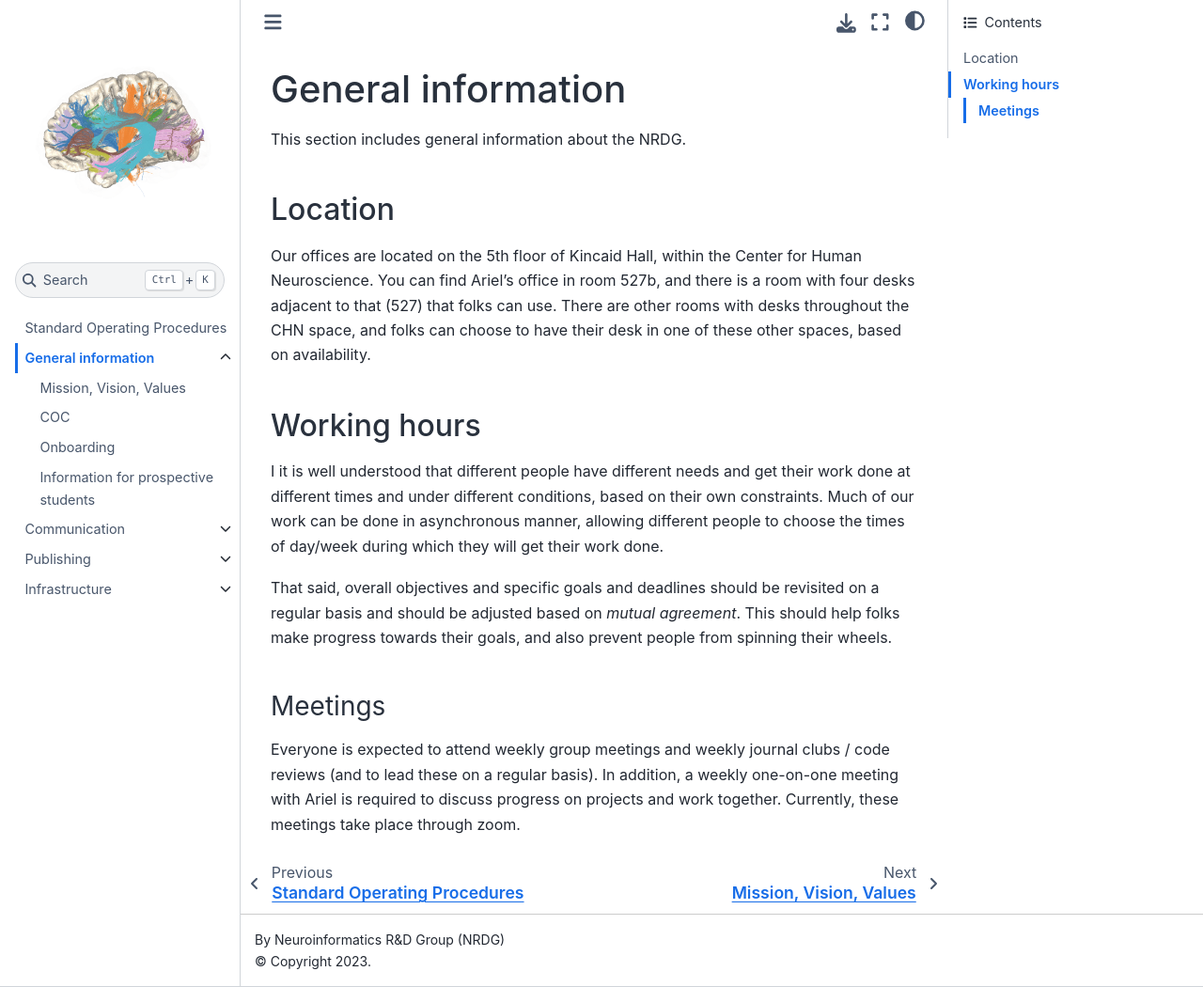
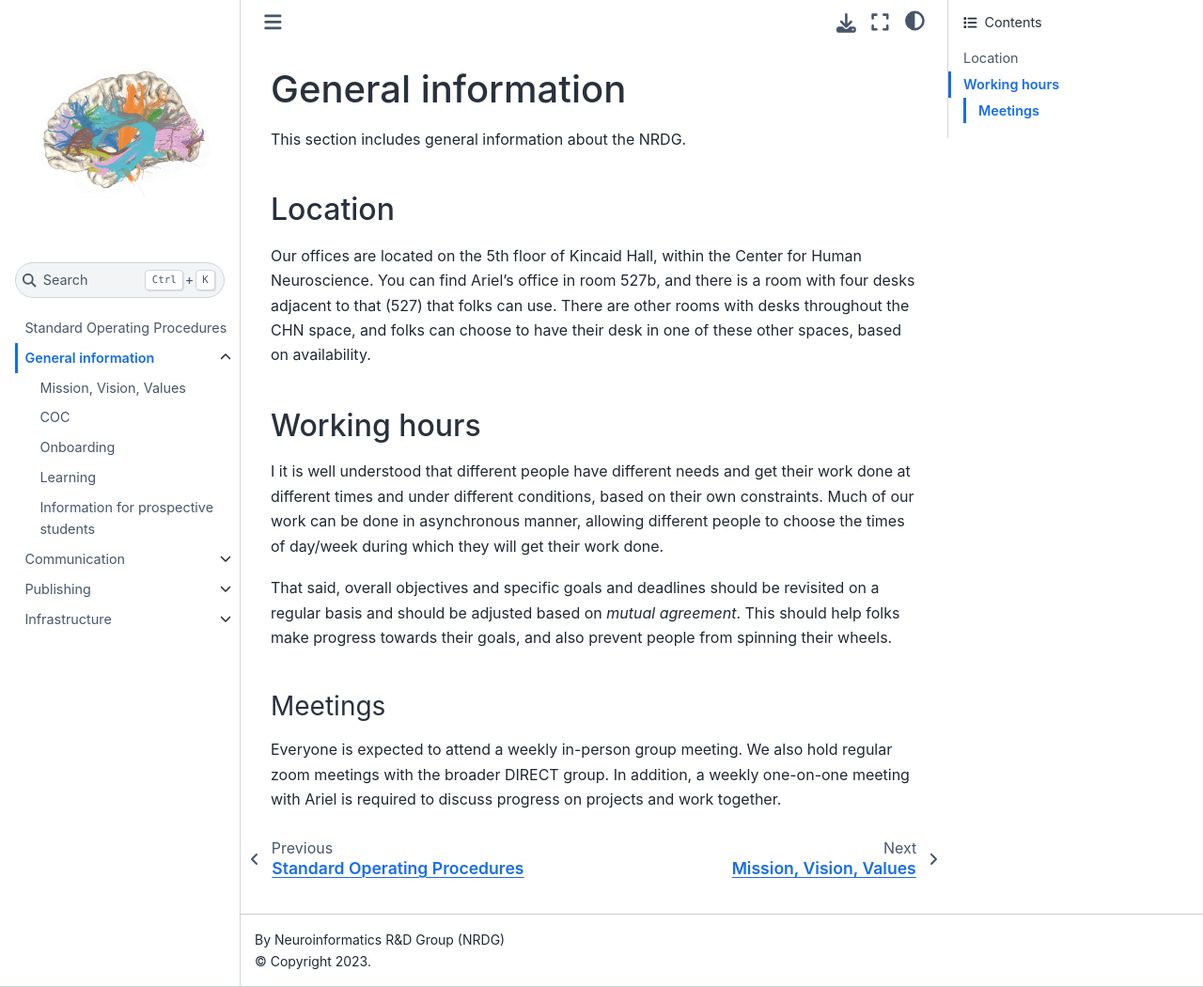
Before and after one commit to nrdg/sop, a Jupyter Book: the page built from general/general.md, in a window 1280 px wide and 1050 px high. Shown: the whole window at 94% size. Built offline with Jupyter Book 1.0.4 settings and Sphinx 7.4.7 and the Sphinx Book theme 1.1.4, drawn with Linux system fonts in a browser that asks for light colours; pages that are not in the unit, such as notebooks, are missing from menus.

Commit message:
Some adjustments to meetings and adding learning page.

```diff
--- a/_toc.yml
+++ b/_toc.yml
@@ -6,6 +6,7 @@ sections:
   - file: general/mvv
   - file: general/coc
   - file: general/onboarding
+  - file: general/learning
   - file: general/prospectives
 - file: comms/comms
   sections:
--- a/general/general.md
+++ b/general/general.md
@@ -25,7 +25,7 @@ people from spinning their wheels.
 
 ### Meetings
 
-Everyone is expected to attend weekly group meetings and weekly journal clubs /
-code reviews (and to lead these on a regular basis). In addition, a weekly
+Everyone is expected to attend a weekly in-person group meeting. We also hold
+regular zoom meetings with the broader DIRECT group. In addition, a weekly
 one-on-one meeting with Ariel is required to discuss progress on projects and
-work together. Currently, these meetings take place through zoom.
+work together.
```
Also changed, not shown: general/learning.md (added, +14 -0 lines).
